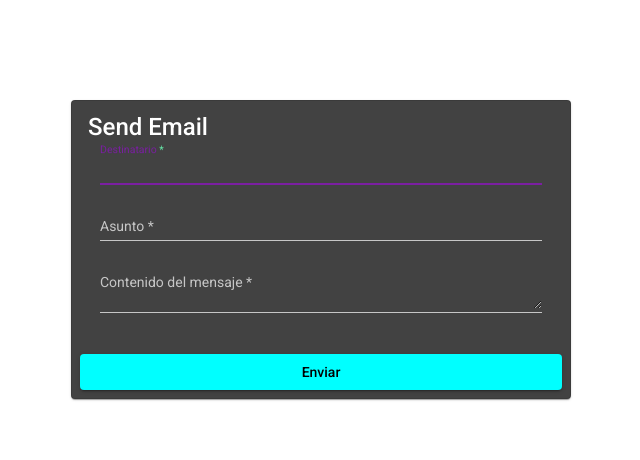
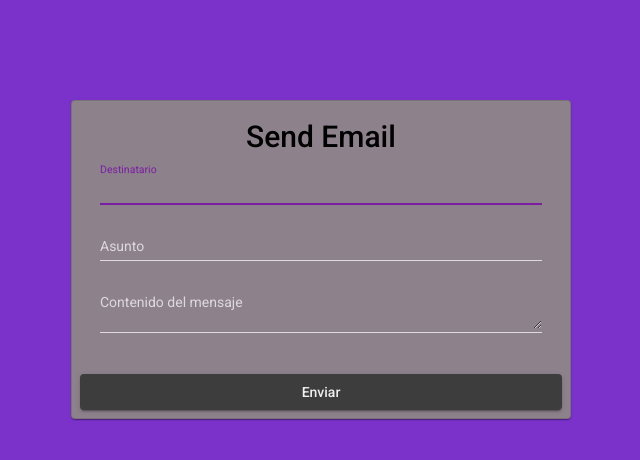
Before and after one commit to LeinerViloria/sendEmail, an Angular app in the folder frontend/: page / in a window 1280 px wide. Shown: the top 460 px of the page, without its empty margins (319-959 px from the left). Built offline with nearby package versions, Linux system fonts and the light colour scheme.

Commit message:
Entregable sin usuarios

```diff
--- a/frontend/src/app/email/send/send.component.css
+++ b/frontend/src/app/email/send/send.component.css
@@ -5,9 +5,17 @@
     padding: 100px 16px 0px;  /*va en sentido de las manecillas del relok */
 }
 
+.title{
+    text-align: center;
+    font-size: 30px;
+    padding: 10px 10px;
+}
+
 .card{
     min-width: 150px;
     max-width: 500px;
+    background-color: #8d818c;
+    color: black;
     width: 100%;
 }
 
@@ -18,6 +26,6 @@
 
 .button{
     width: 100%;
-    background-color: #00ffff;
-    color: #000000;
+    background-color: #3d3d3d;
+    color: #eeeeee;
 }
--- a/frontend/src/app/email/send/send.component.html
+++ b/frontend/src/app/email/send/send.component.html
@@ -1,15 +1,15 @@
 <div class="form">
     <mat-card class="card">
-      <mat-card-title> Send Email </mat-card-title>
+      <mat-card-title class="title"> Send Email </mat-card-title>
       <mat-card-content>
         <div class="container">
-          <mat-form-field>
+          <mat-form-field class="mf_field">
             <input
               [(ngModel)]="content.email"
+              type="email"
               matInput
               autofocus
               placeholder="Destinatario"
-              required
             />
           </mat-form-field>
           <mat-form-field>
@@ -17,7 +17,6 @@
               [(ngModel)]="content.subject"
               matInput
               placeholder="Asunto"
-              required
             />
           </mat-form-field>
           <mat-form-field>
@@ -25,7 +24,6 @@
               [(ngModel)]="content.message"
               matInput
               placeholder="Contenido del mensaje"
-              required
             ></textarea>
           </mat-form-field>
         </div>
--- a/frontend/src/styles.css
+++ b/frontend/src/styles.css
@@ -7,6 +7,7 @@ body {
 body {
   margin: 0;
   font-family: Roboto, "Helvetica Neue", sans-serif;
+  background-color: #5e06bfd1;
 }
 
 .styleSnackBarkError {
```
